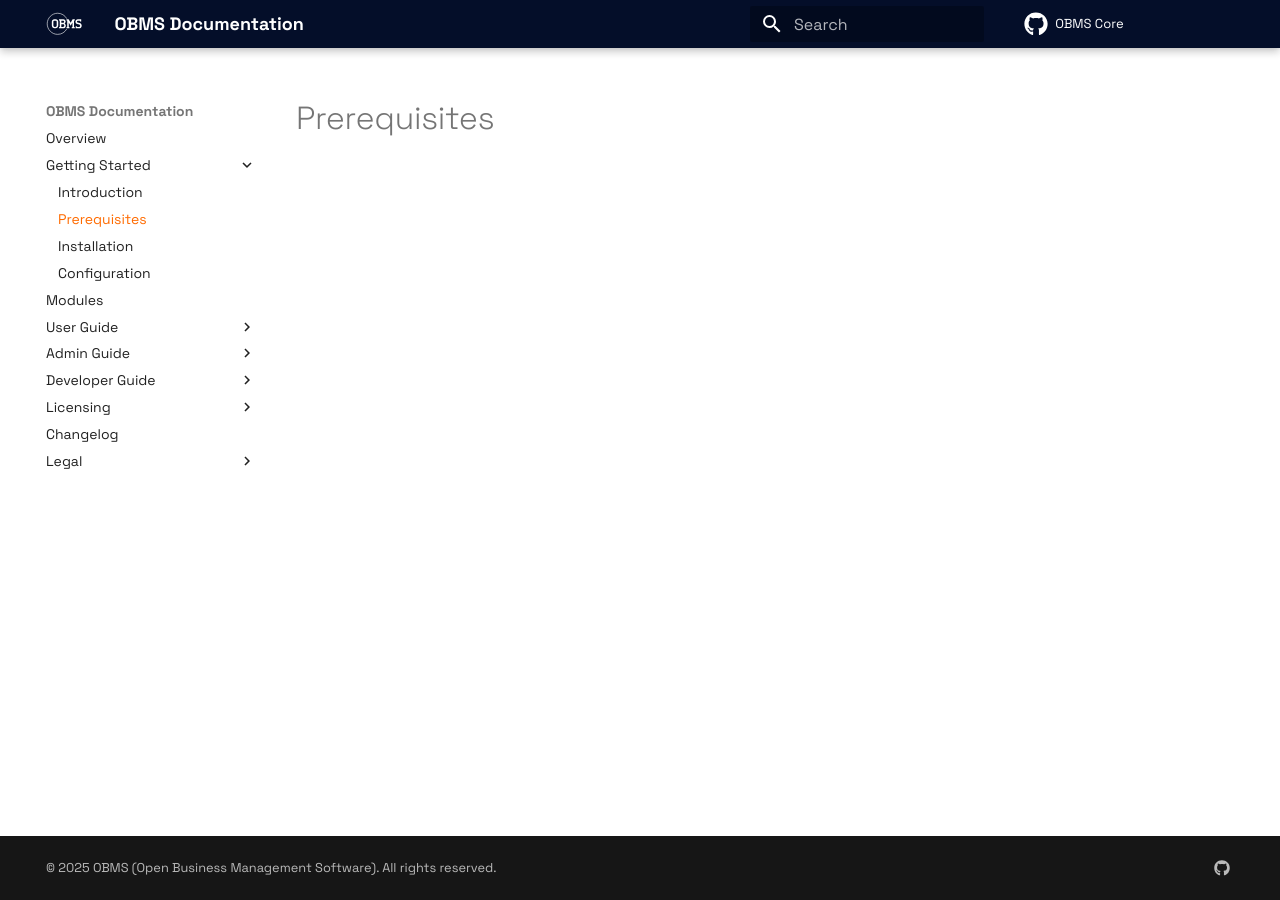
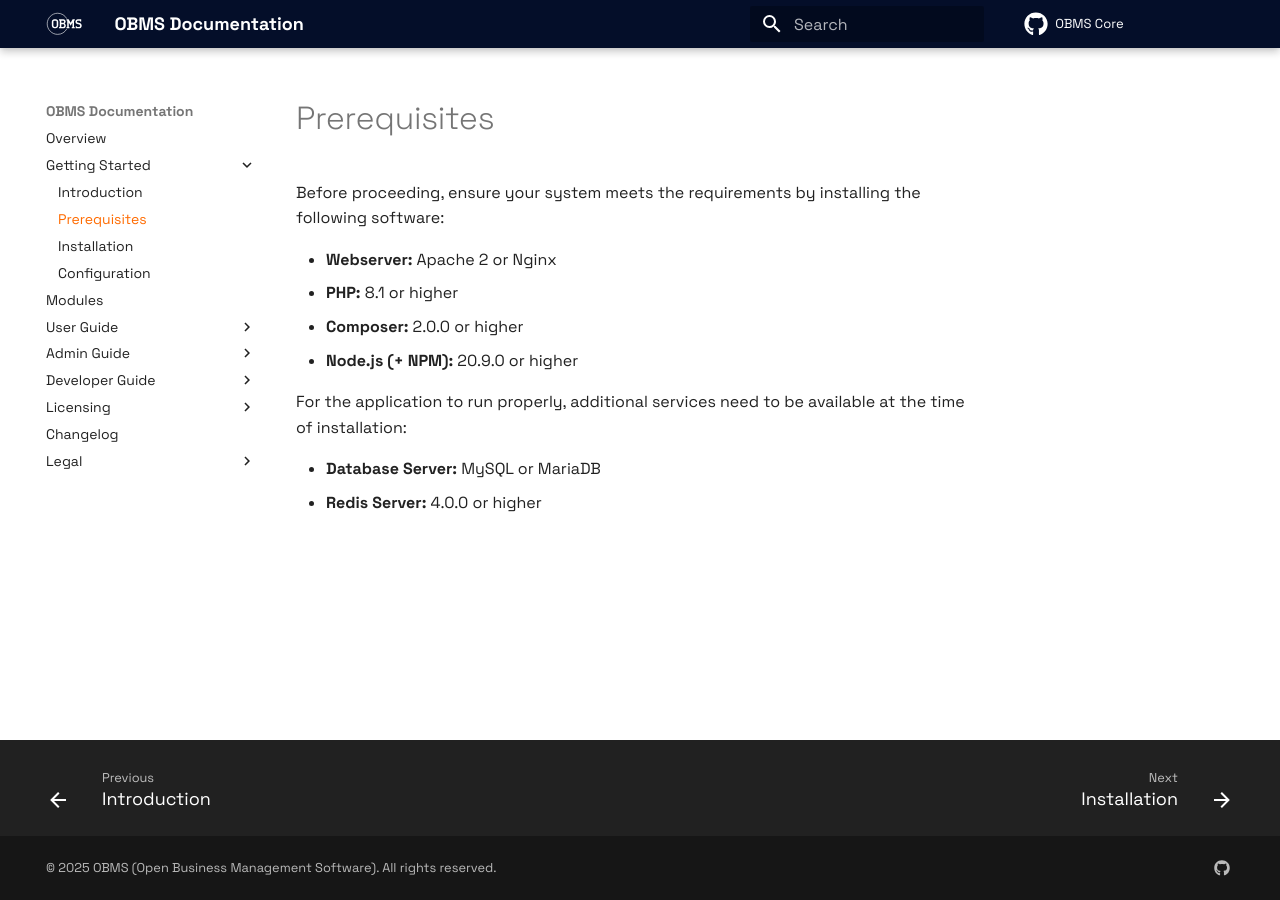
Before and after one commit to OBMS-Open-Business-Management-Software/documentation, an MkDocs documentation site: the page built from docs/getting-started/prerequisites.md, in a window 1280 px wide. Built offline with MkDocs 1.6.1 and Material for MkDocs 9.7.7, drawn with Linux system fonts in a browser that asks for light colours; comment, search, counter and statistics services are not loaded.

Commit message:
feat: back and next page navigation

```diff
--- a/docs/getting-started/prerequisites.md
+++ b/docs/getting-started/prerequisites.md
@@ -1 +1,13 @@
 # Prerequisites
+
+Before proceeding, ensure your system meets the requirements by installing the following software:
+
+- **Webserver:** Apache 2 or Nginx
+- **PHP:** 8.1 or higher
+- **Composer:** 2.0.0 or higher
+- **Node.js (+ NPM):** 20.9.0 or higher
+
+For the application to run properly, additional services need to be available at the time of installation:
+
+- **Database Server:** MySQL or MariaDB
+- **Redis Server:** 4.0.0 or higher
--- a/mkdocs.yml
+++ b/mkdocs.yml
@@ -12,6 +12,10 @@ theme:
     text: Space Grotesk
   icon:
     repo: fontawesome/brands/github
+  features:
+    - navigation.top
+    - navigation.indexes
+    - navigation.footer
 copyright: "© 2025 OBMS (Open Business Management Software). All rights reserved."
 plugins:
   - search
```
